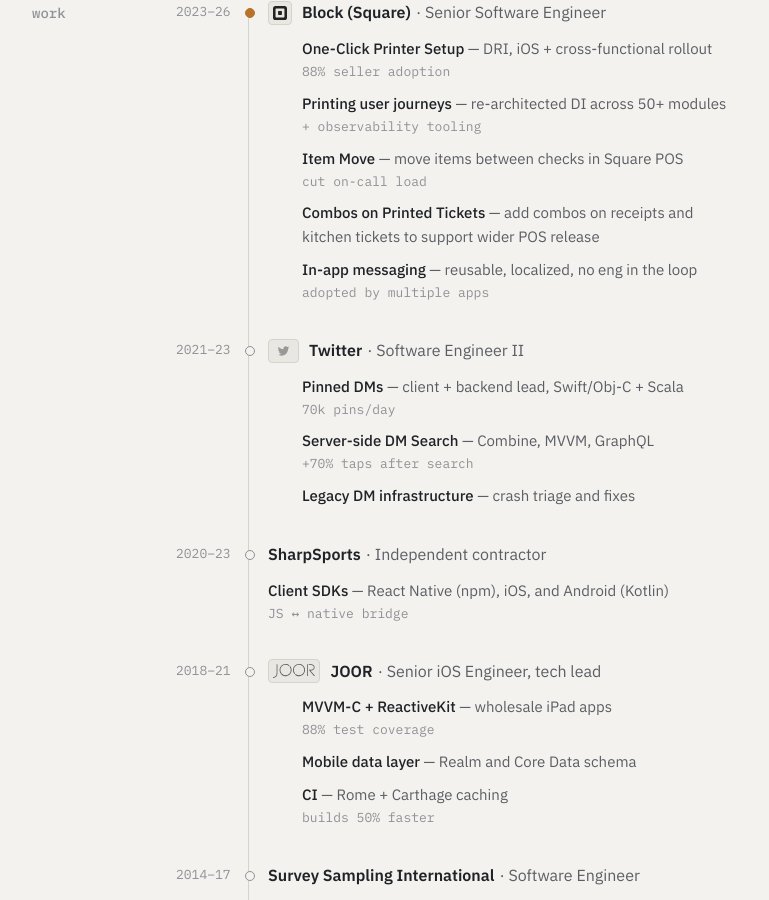
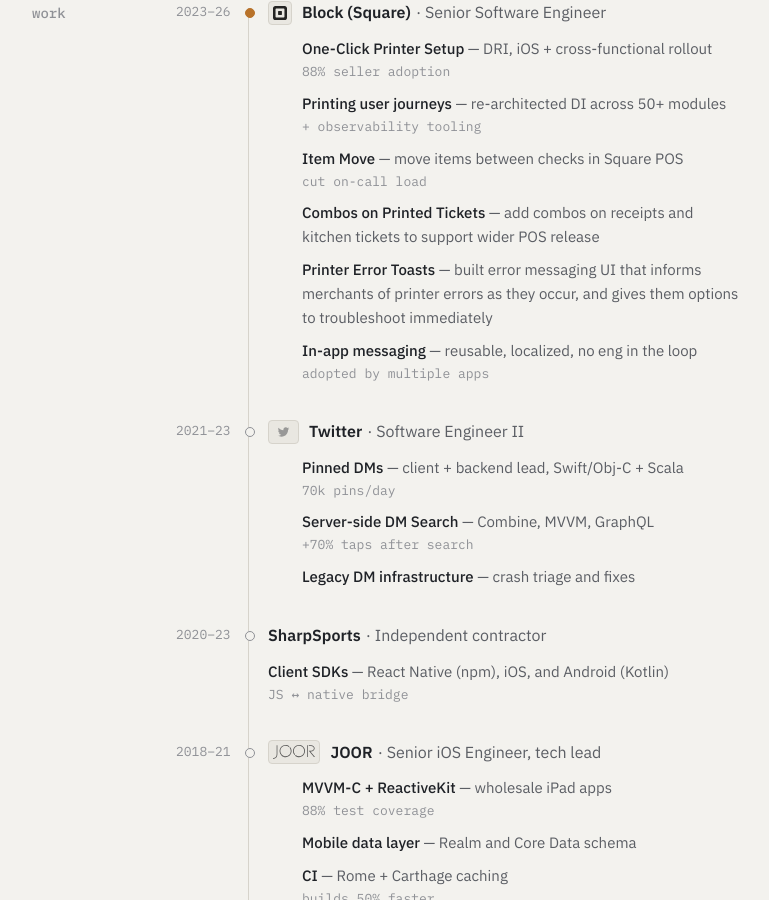
Before and after one commit to IsaacACasanova/IsaacACasanova.github.io, a Jekyll site: the page built from index.html, in a window 1280 px wide and 900 px high, scrolled down 543 px. Shown: the whole window, without its empty margins (252-1021 px from the left). Built offline with Jekyll 4.4.1, drawn with Linux system fonts in a browser that asks for light colours; the list of posts is cut into pages by our own code.

Commit message:
Roles: add Printer Error Toasts under Block
Co-Authored-By: Claude Fable 5.1 <noreply@anthropic.com>

```diff
--- a/_data/roles.yml
+++ b/_data/roles.yml
@@ -14,6 +14,7 @@
     - { name: Printing user journeys, summary: "re-architected DI across 50+ modules", impact: "+ observability tooling" }
     - { name: Item Move, summary: "move items between checks in Square POS", impact: "cut on-call load" }
     - { name: Combos on Printed Tickets, summary: "add combos on receipts and kitchen tickets to support wider POS release" }
+    - { name: Printer Error Toasts, summary: "built error messaging UI that informs merchants of printer errors as they occur, and gives them options to troubleshoot immediately" }
     - { name: In-app messaging, summary: "reusable, localized, no eng in the loop", impact: "adopted by multiple apps" }
 
 - company: Twitter
```
